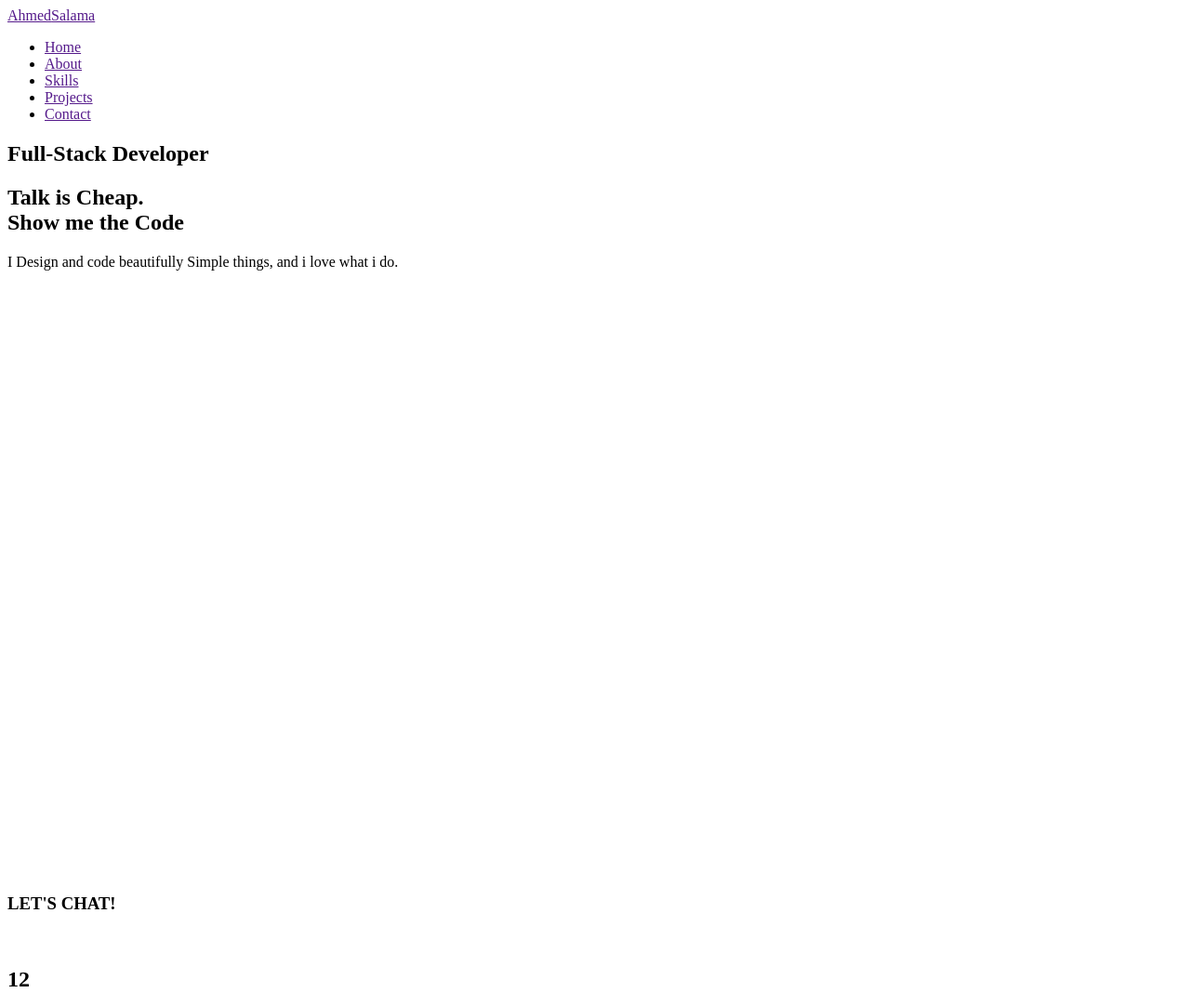
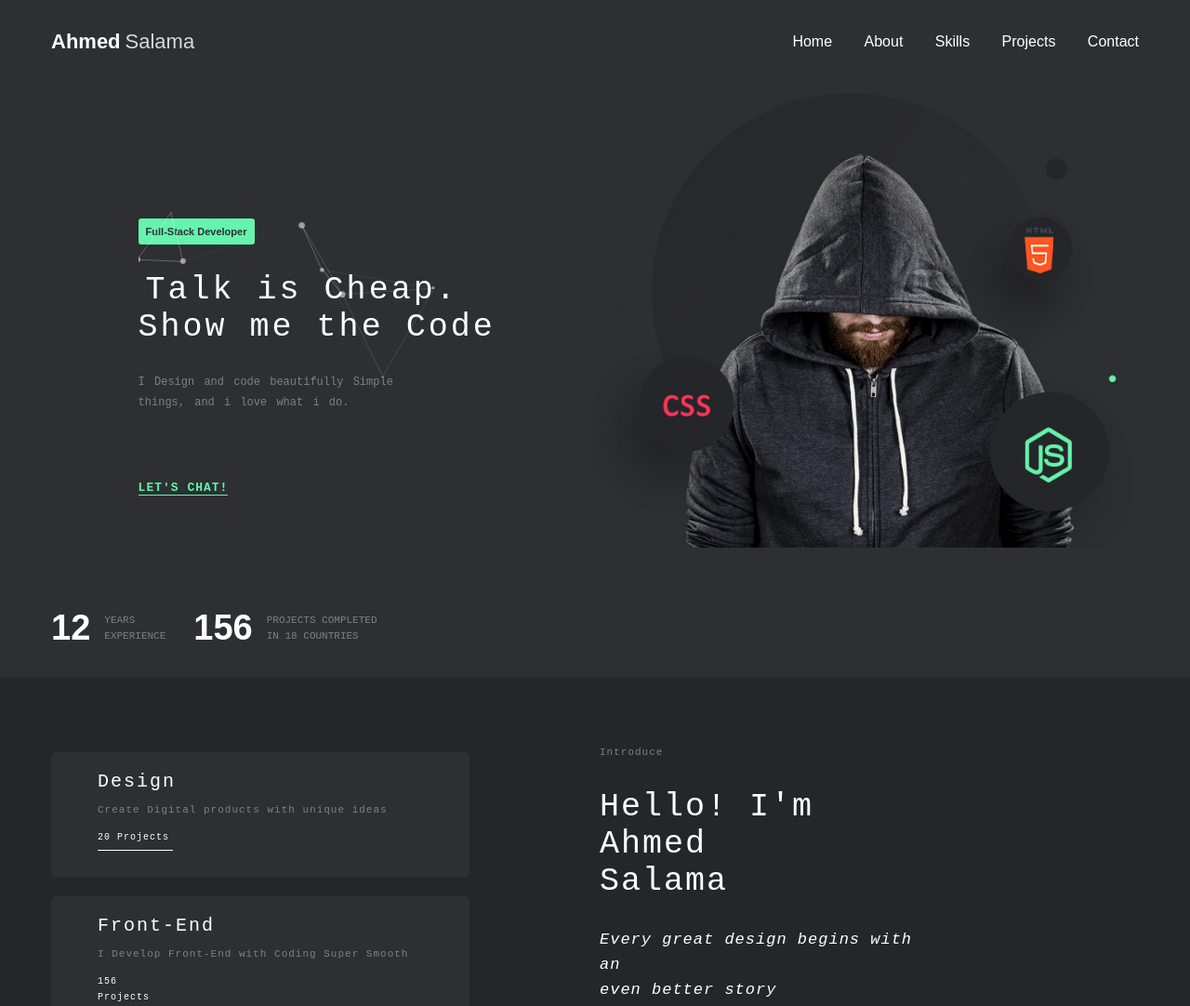
Before and after one commit to AhmeedSalama/Ahmedpor, a plain HTML site: page index.html in a window 1280 px wide. Shown: the top 1082 px of the page at 93% size. Drawn offline with Linux system fonts and the light colour scheme; files that its build step writes are made by us from their sources; the site is published under a folder, as on GitHub Pages, so addresses that start at the root find nothing.

Commit message:
Update index.html

```diff
--- a/index.html
+++ b/index.html
@@ -3,9 +3,9 @@
 <head>
     <meta charset="UTF-8">
     <meta name="viewport" content="width=device-width, initial-scale=1.0">
-    <link rel="shortcut icon" href="/icon.jpg" type="image/x-icon">
-    <link rel="stylesheet" href="/css/css.css">
-    <link rel="stylesheet" href="/css/all.min.css">
+    <link rel="shortcut icon" href="icon.jpg" type="image/x-icon">
+    <link rel="stylesheet" href="css.css">
+    <link rel="stylesheet" href="all.min.css">
     <title>Ahmed Salama</title>
 </head>
 <body>
@@ -47,7 +47,7 @@
             </div>
             <!-- Home Image -->
             <div class="homeimg">
-                <img src="/pp.jpg" alt="">
+                <img src="pp.jpg" alt="">
             </div>
             <!-- Years and Projects -->
             <div class="years-PROJECTS">
```
